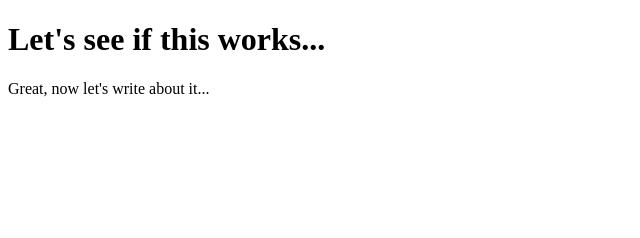
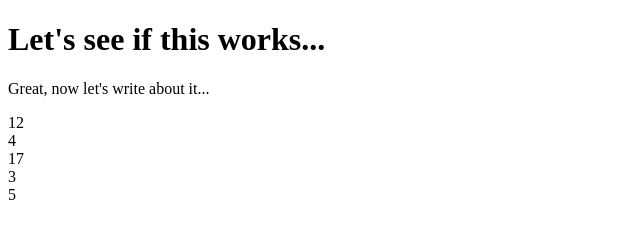
Before and after one commit to duanele/machine-learning, a plain HTML site: page index.html in a window 1280 px wide. Shown: the full height of the page, 0-640 px from the left. Drawn offline with Linux system fonts and the light colour scheme.

Commit message:
Adding article from pug into index

```diff
--- a/index.html
+++ b/index.html
@@ -11,6 +11,18 @@
   <body>
     <h1>Let's see if this works...</h1>
     <p>Great, now let's write about it...</p>
+    <div id="chart">
+    <div class="row"><span class="number">12</span><span class="people"><span class="person go contrarian"></span></span>
+    </div>
+    <div class="row"><span class="number">4</span><span class="people"><span class="person historicalMedian"></span></span>
+    </div>
+    <div class="row"><span class="number">17</span><span class="people"><span class="person historicalTrend contrarian"></span></span>
+    </div>
+    <div class="row"><span class="number">3</span><span class="people"><span class="person lastWeek">  </span></span>
+    </div>
+    <div class="row"><span class="number">5</span><span class="people"><span class="person historicalMean contrarian"> </span></span>
+    </div>
+</div>
     <script src="scripts/linear-regression.js"></script>
     <script src="scripts/main.js"></script>
   </body>
```
